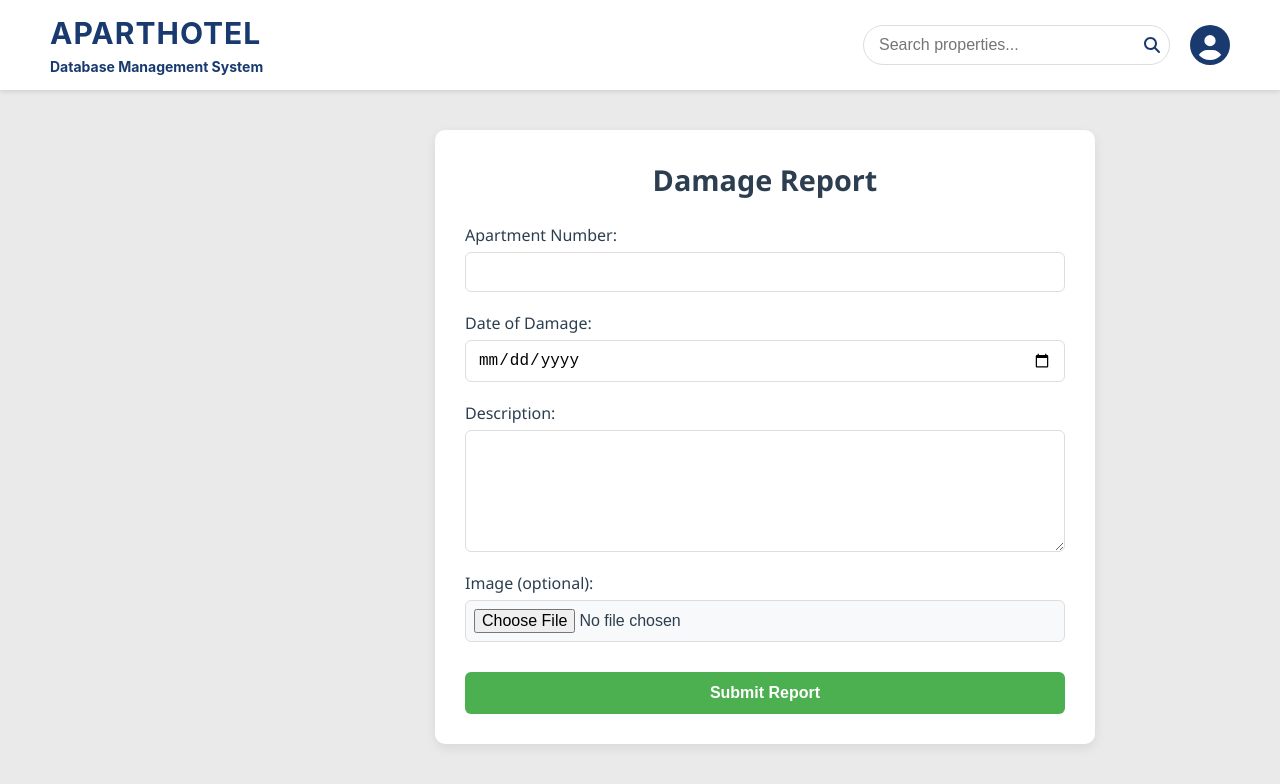
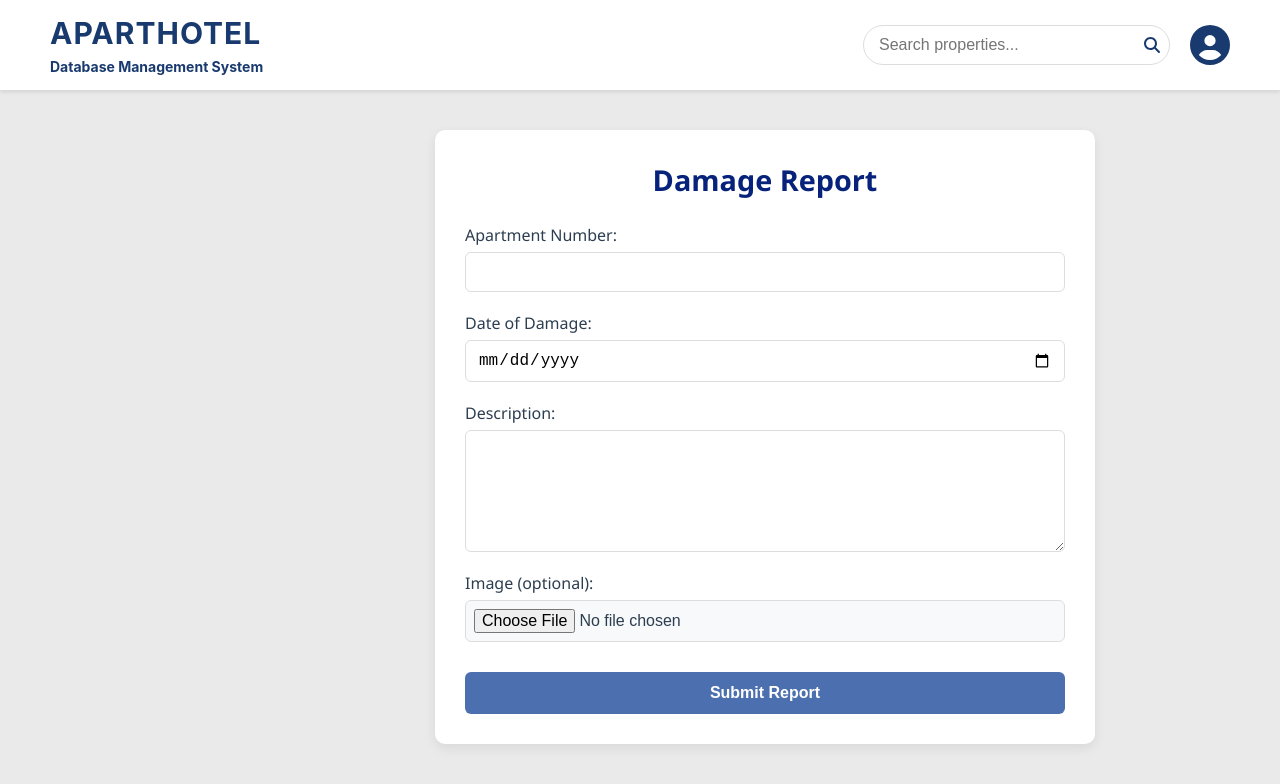
Before and after one commit to almedinakatkic/aparthotel-system, a React (Create React App) app in the folder client/: page /damage-report in a window 1280 px wide. Shown: the top 784 px of the page. Built offline with nearby package versions, Linux system fonts and the light colour scheme; sample sign-in values are in the browser's storage; what @react-pdf/renderer would draw is missing.

Commit message:
Updated damage report styles

```diff
--- a/client/src/assets/styles/damageReport.css
+++ b/client/src/assets/styles/damageReport.css
@@ -10,7 +10,7 @@
 }
 
 .damage-report-container h2 {
-  color: #2c3e50;
+  color: #07227b;
   margin-bottom: 25px;
   text-align: center;
   font-size: 1.8rem;
@@ -59,7 +59,7 @@
 
 .damage-form button {
   padding: 12px 24px;
-  background-color: #4CAF50;
+  background-color: #4c70af;
   border: none;
   color: white;
   font-weight: 600;
@@ -71,7 +71,7 @@
 }
 
 .damage-form button:hover {
-  background-color: #3d8b40;
+  background-color: #3d578b;
 }
 
 .damage-form button:active {
```
